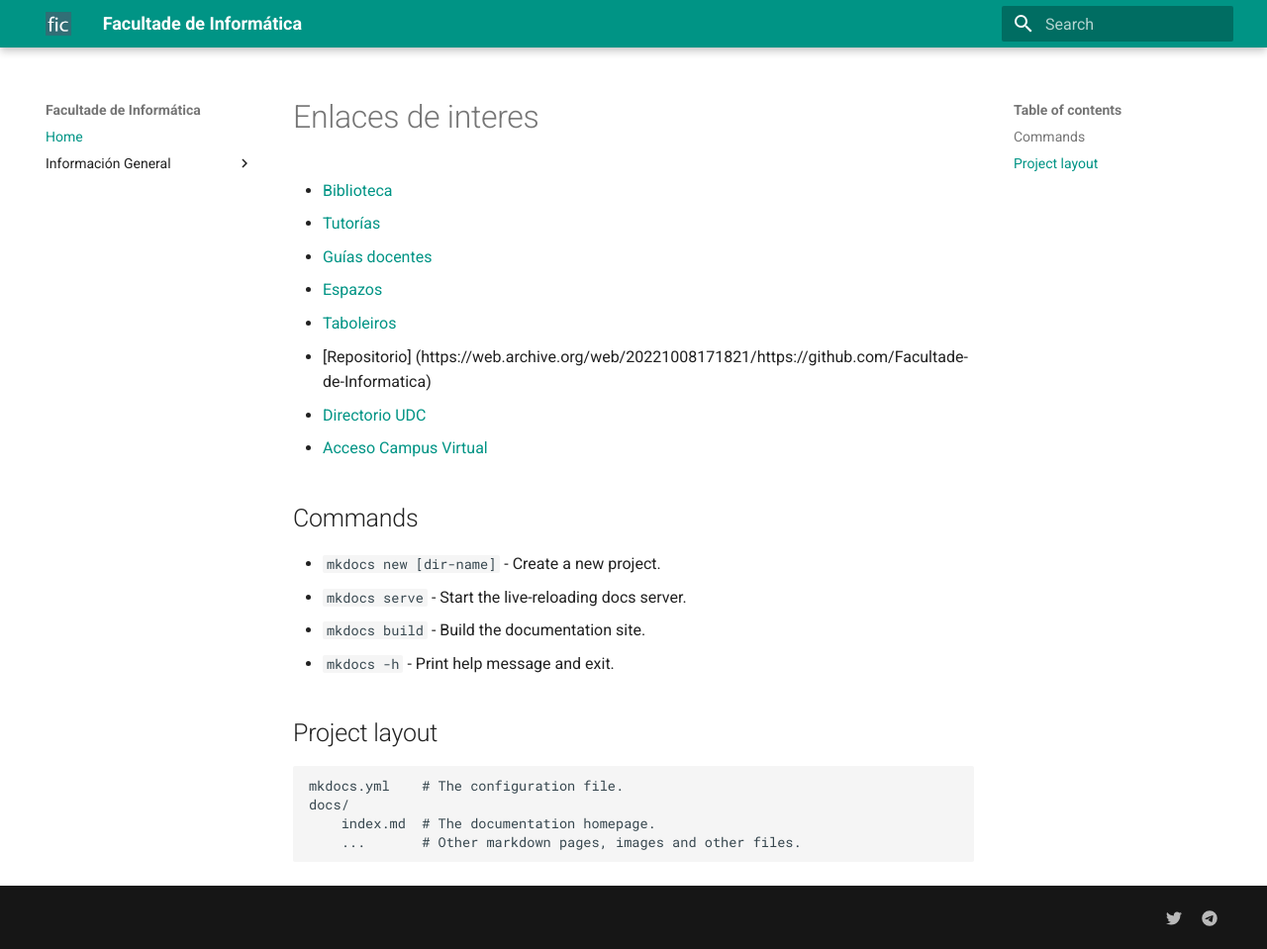
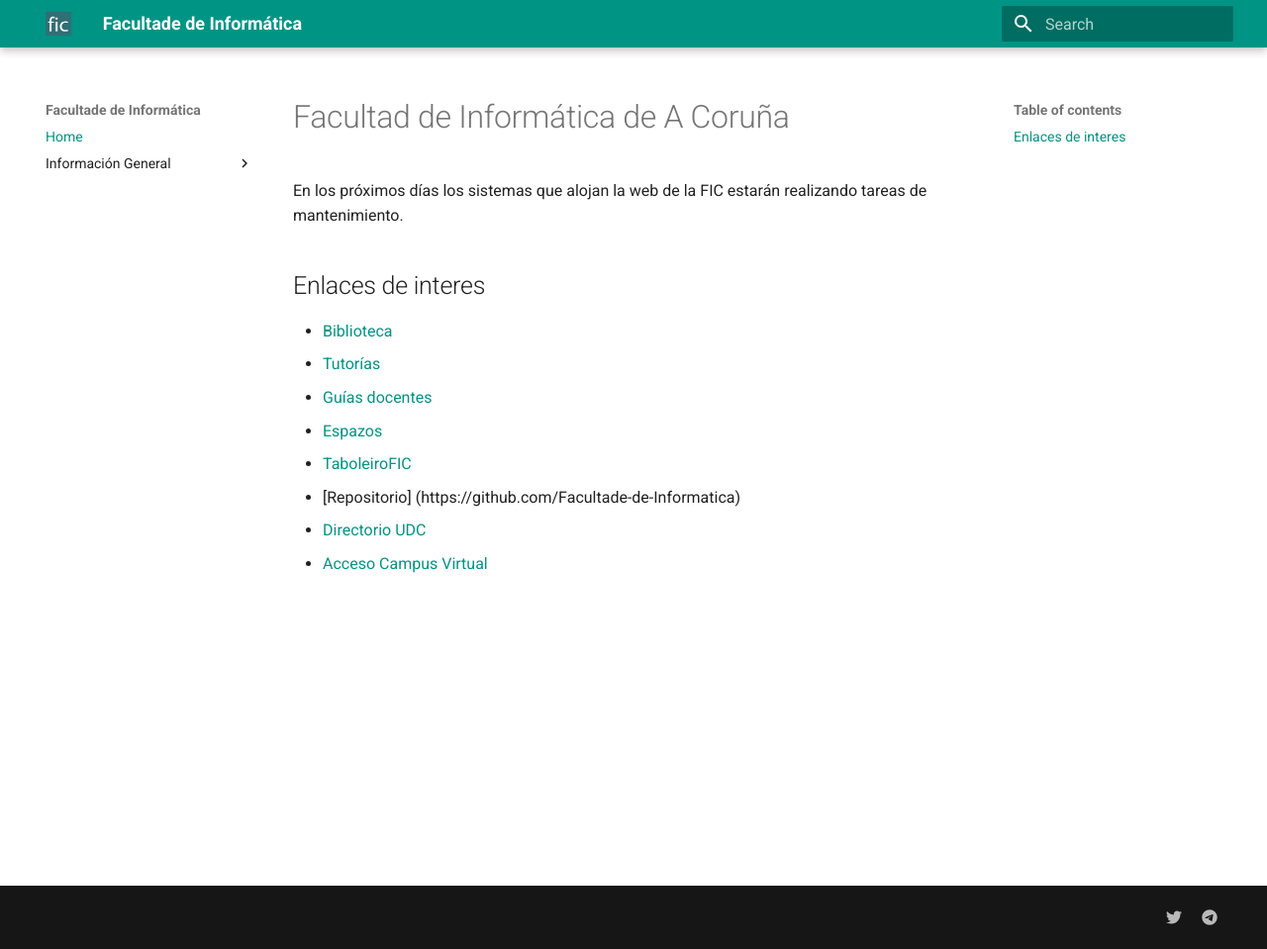
Before and after one commit to Facultade-de-Informatica/Facultade-de-Informatica, an MkDocs documentation site: the page built from docs/index.md, in a window 1280 px wide and 959 px high. Shown: the whole window at 99% size. Built offline with MkDocs 1.6.1 and Material for MkDocs 9.7.7, drawn with Linux system fonts in a browser that asks for light colours.

Commit message:
cambios en página de inicio

```diff
--- a/docs/index.md
+++ b/docs/index.md
@@ -1,24 +1,15 @@
-# Enlaces de interes
+# Facultad de Informática de A Coruña
+
+En los próximos días los sistemas que alojan la web de la FIC estarán realizando tareas de mantenimiento.
+
+
+## Enlaces de interes
 
 - [Biblioteca](http://www.udc.es/biblioteca.fic/)
 - [Tutorías](https://www.udc.es/gl/centros_departamentos_servizos/centros/titorias/?codigo=614)
 - [Guías docentes](https://guiadocente.udc.es/guia_docent/index.php?centre=614&ensenyament=null)
 - [Espazos](http://espazos.udc.es/)
-- [Taboleiros](https://taboleirofic.udc.es/)
-- [Repositorio] (https://web.archive.org/web/20221008171821/https://github.com/Facultade-de-Informatica)
+- [TaboleiroFIC](https://taboleirofic.udc.es/)
+- [Repositorio] (https://github.com/Facultade-de-Informatica)
 - [Directorio UDC](https://web.archive.org/web/20221008171821/http://directorio.udc.es/)
 - [Acceso Campus Virtual](https://campusvirtual.udc.es/)
-
-## Commands
-
-* `mkdocs new [dir-name]` - Create a new project.
-* `mkdocs serve` - Start the live-reloading docs server.
-* `mkdocs build` - Build the documentation site.
-* `mkdocs -h` - Print help message and exit.
-
-## Project layout
-
-    mkdocs.yml    # The configuration file.
-    docs/
-        index.md  # The documentation homepage.
-        ...       # Other markdown pages, images and other files.
```
